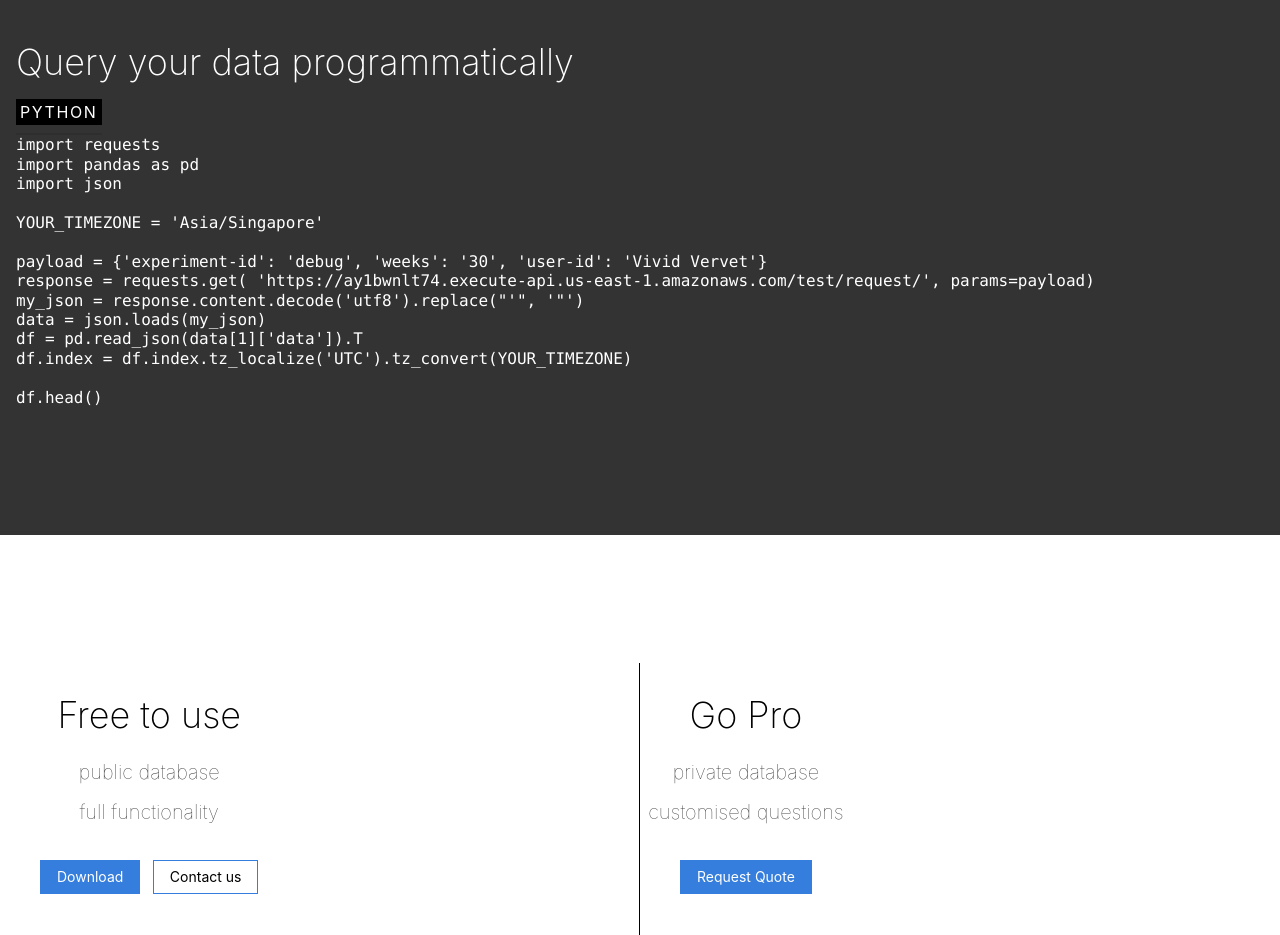
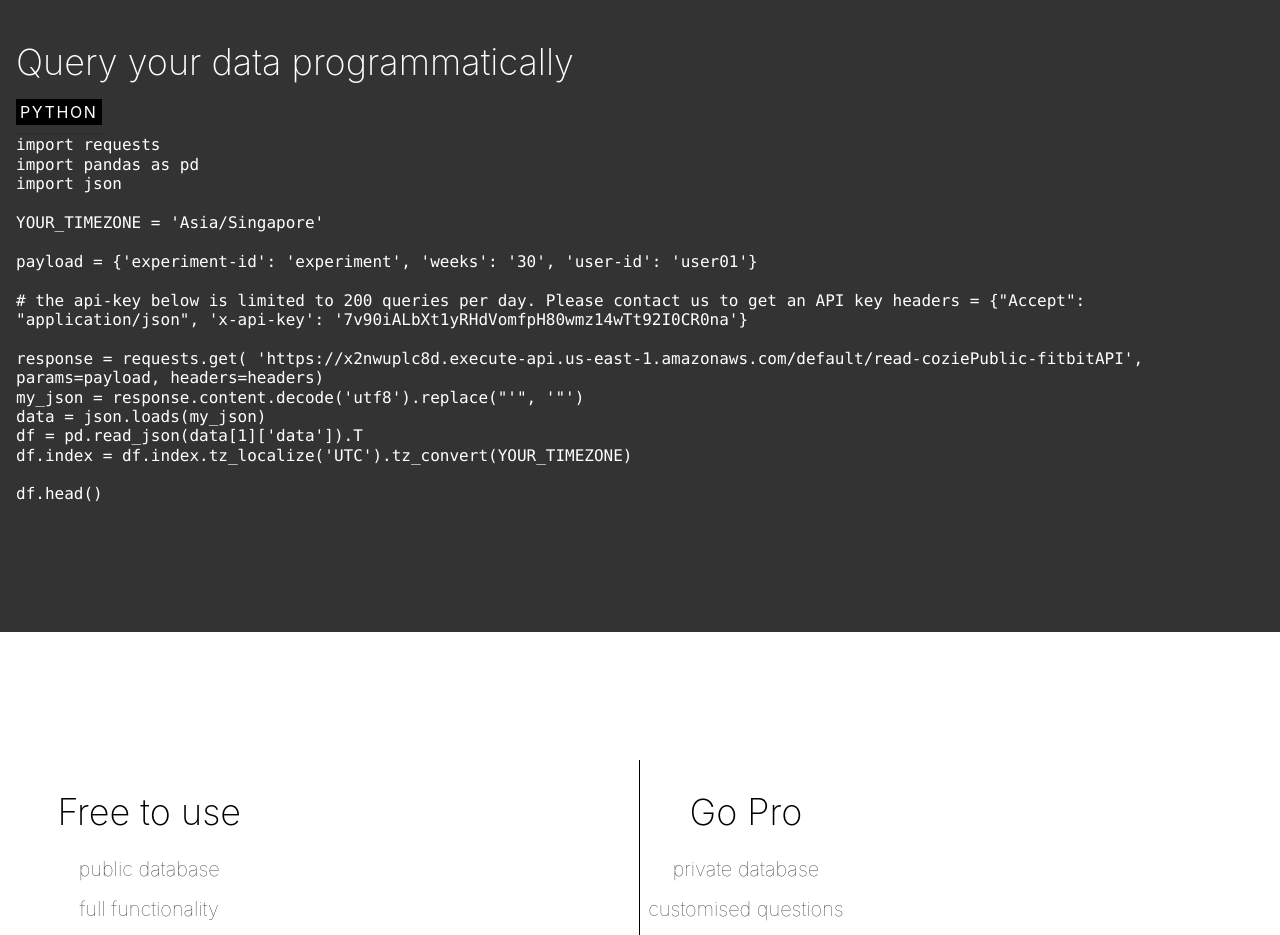
Before and after one commit to buds-lab/cozie-website, a plain HTML site: page index.html in a window 1280 px wide. Shown: the part 1420-2355 px from the top of the page. Drawn offline with nearby package versions, Linux system fonts and the light colour scheme.

Commit message:
* added sample code with API key

```diff
--- a/index.html
+++ b/index.html
@@ -169,11 +169,15 @@
               import pandas as pd <br />
               import json <br /><br />
               YOUR_TIMEZONE = 'Asia/Singapore' <br /><br />
-              payload = {'experiment-id': 'debug', 'weeks': '30', 'user-id':
-              'Vivid Vervet'} <br />
+              payload = {'experiment-id': 'experiment', 'weeks': '30', 'user-id':
+              'user01'} <br /><br />
+              # the api-key below is limited to 200 queries per day. Please contact us to get an API key
+              headers = {"Accept": "application/json",
+              'x-api-key': '7v90iALbXt1yRHdVomfpH80wmz14wTt92I0CR0na'} <br /><br />
               response = requests.get(
-              'https://ay1bwnlt74.execute-api.us-east-1.amazonaws.com/test/request/',
-              params=payload) <br />
+              'https://x2nwuplc8d.execute-api.us-east-1.amazonaws.com/default/read-coziePublic-fitbitAPI',
+              params=payload,
+              headers=headers) <br />
               my_json = response.content.decode('utf8').replace("'", '"') <br />
               data = json.loads(my_json) <br />
               df = pd.read_json(data[1]['data']).T <br />
```
